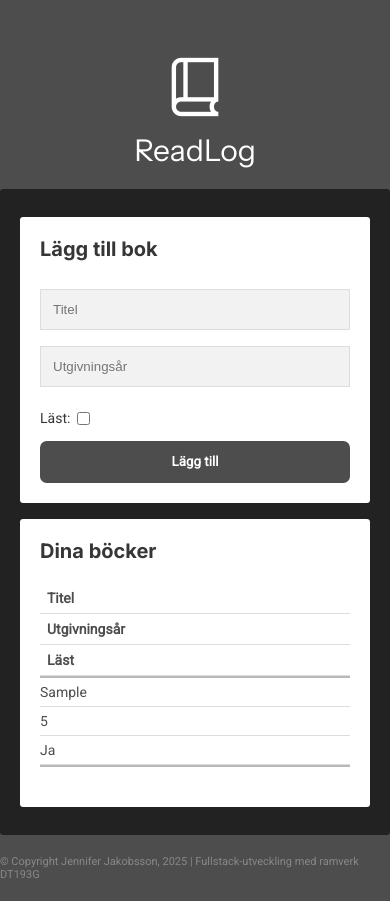
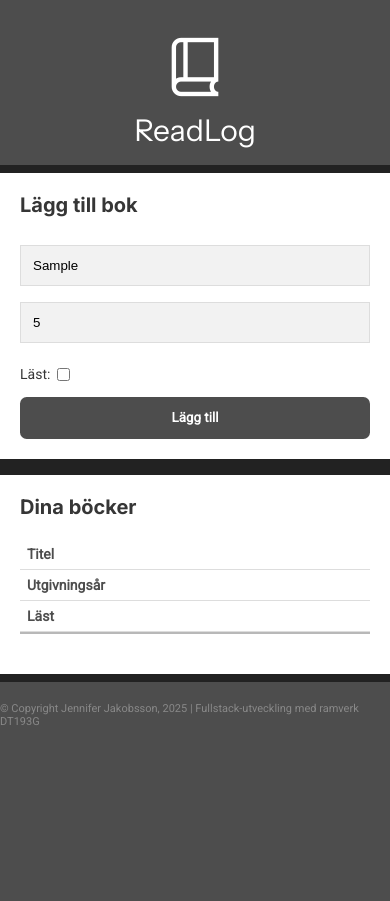
Before and after one commit to jenniferchristine/koa, a website built with Parcel: page src/index.html in a window 390 px wide. Both pictures are taken after typing "Sample", "5" into the empty fields and a click on the button "Lägg till". After the commit the page ends 844 px from the top, so only its background shows below. Built offline with nearby package versions, Linux system fonts and the light colour scheme; files whose address does not match are found by name.

Commit message:
rewrote main.js for fetching and, fixed error in bookRoutes and changed styles

```diff
--- a/routes/bookRoutes.js
+++ b/routes/bookRoutes.js
@@ -6,7 +6,7 @@ const controller = require("../controllers/bookController");
 
 router.get("/books", controller.getAllBooks);
 router.get("/books/:id", controller.getBookById);
-router.post("/book", controller.createBook);
+router.post("/books", controller.createBook);
 router.put("/books/:id", controller.updateBook);
 router.delete("/books/:id", controller.deleteBook);
 
--- a/src/index.html
+++ b/src/index.html
@@ -27,7 +27,7 @@
 
                     <form id="bookForm">
                         <input type="text" id="title" placeholder="Titel" required>
-                        <input type="number" id="year" placeholder="Utgivningsår" required>
+                        <input type="number" id="publication" placeholder="Utgivningsår" required>
                         <br>
                         <label>
                             Läst:
--- a/src/main.js
+++ b/src/main.js
@@ -1,34 +1,62 @@
 "use strict";
 
+document.addEventListener("DOMContentLoaded", () => {
     const bookForm = document.getElementById("bookForm");
     const bookTableBody = document.querySelector("#bookTable tbody");
-const books = [];
 
-bookForm.addEventListener("submit", (e) => {
-    e.preventDefault();
+    // hämtar böcker när siddan laddas
+    async function fetchBooks() {
+        try {
+            const res = await fetch("http://localhost:5000/books");
+            const books = await res.json();
+            renderTable(books);
+        } catch (err) {
+            console.error("Resultatet kunde inte hämtas: ", err);
+        }
+    }
 
-    const title = document.getElementById("title").value;
-    const year = document.getElementById("year").value;
-    const read = document.getElementById("read").value;
-
-    const book = { title, year, read };
-    books.push(book);
-
-    renderTable();
-    bookForm.reset();
-});
-
-function renderTable() {
-    //bookTableBody.innerHTML = "";
-    const tr = document.createElement("tr");
+    // renderar tabellen
+    function renderTable(books) {
+        bookTableBody.innerHTML = "";
 
         books.forEach(book => {
+            const tr = document.createElement("tr");
             tr.innerHTML = `
         <td>${book.title}</td>
-        <td>${book.year}</td>
+        <td>${book.publication}</td>
         <td>${book.read ? 'Ja' : 'Nej'}</td>
         `;
 
             bookTableBody.appendChild(tr);
         });
     }
+
+    // skapar ny bok
+    bookForm.addEventListener("submit", async (e) => {
+        e.preventDefault();
+
+        const title = document.getElementById("title").value;
+        const publication = document.getElementById("publication").value;
+        const read = document.getElementById("read").checked;
+
+        const newBook = { title, publication, read };
+
+        try {
+            const res = await fetch("http://localhost:5000/books", {
+                method: "POST",
+                headers: { "Content-Type": "application/json" },
+                body: JSON.stringify(newBook)
+            });
+
+            if (!res.ok) throw new Error("Boken kunde inte läggas till");
+            fetchBooks();
+
+            bookForm.reset();
+        } catch (err) {
+            console.error(err);
+        }
+    });
+
+    // laddar böcker
+    fetchBooks();
+});
--- a/src/styles.css
+++ b/src/styles.css
@@ -10,7 +10,7 @@ body {
     min-height: 100vh;
 }
 
-.wrapper { width: 500px; margin-top: 2em; }
+.wrapper { width: 400px; margin-top: 2em; }
 
 header {
     color: rgb(255, 255, 255);
@@ -115,8 +115,11 @@ label {
 
 tr:nth-child(even) { background-color: #f2f2f2; }
 
-@media only screen and (max-width: 499px) {
+@media only screen and (max-width: 399px) {
     .wrapper { width: 100%; }
+    .container { padding: 0; }
+    .main-container { border-radius: 0; }
+    main { border-radius: 0; margin-top: 1em; }
     table, thead, tbody, th, td, tr { display: block; }
     td { display: flex; justify-content: space-between; padding: 6px 0; }
     tr { border-bottom: 2px solid #b8b8b8; }
```
Lines whose indentation alone changed are shown as unchanged.
